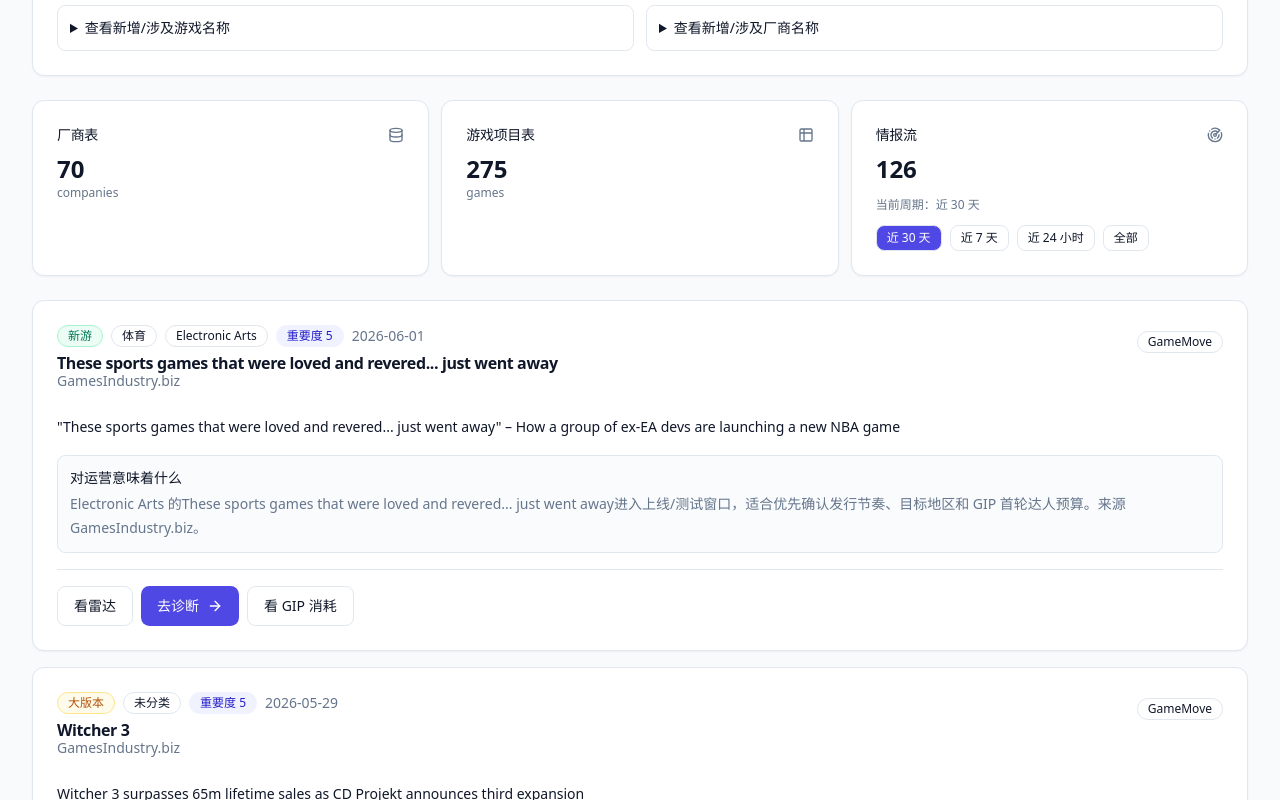
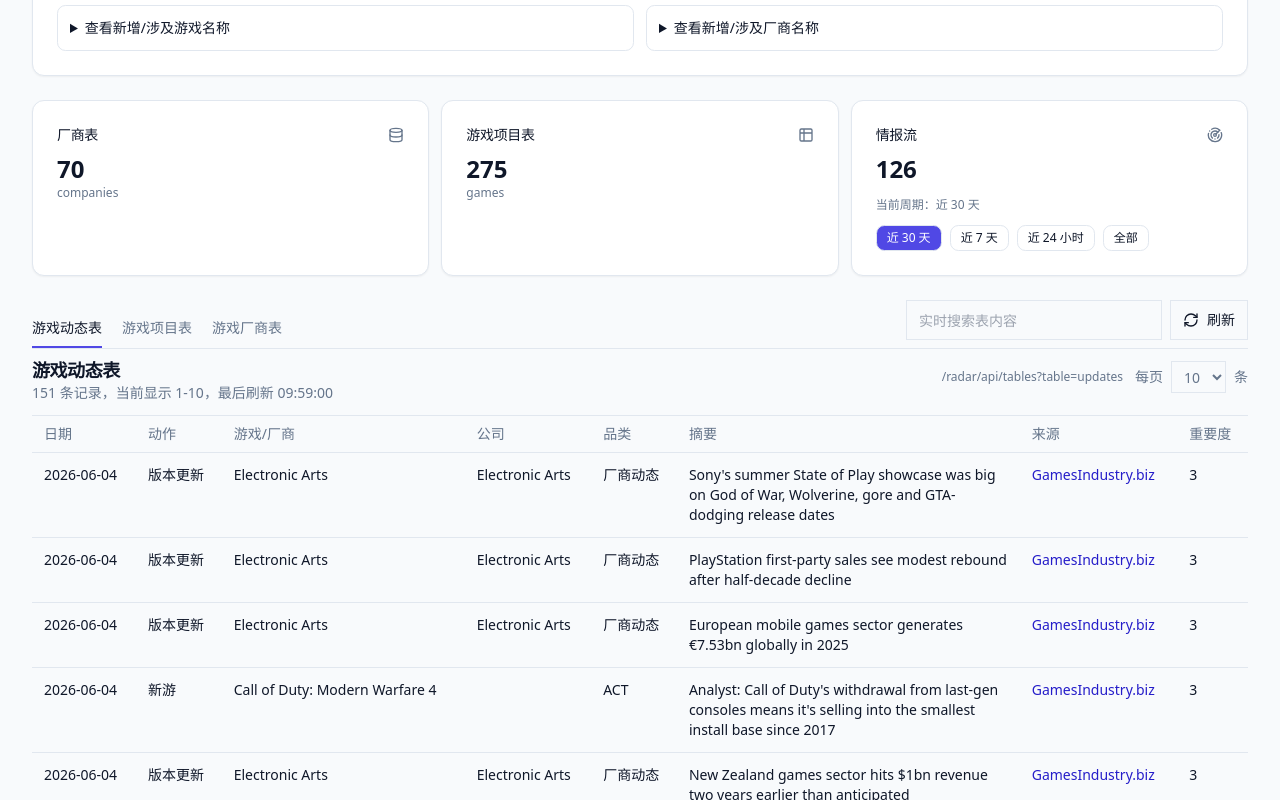
Before and after one commit to huangshixinbridger-lgtm/hackathon-vendor-intel, a Next.js app in the folder hackathon-vendor-intel/: page /radar in a window 1280 px wide. Shown: the part 693-1493 px from the top of the page. Built offline with nearby package versions, Linux system fonts and the light colour scheme.

Commit message:
fix: show database tables after radar summary

```diff
--- a/hackathon-vendor-intel/app/radar/page.tsx
+++ b/hackathon-vendor-intel/app/radar/page.tsx
@@ -1,5 +1,5 @@
 import Link from "next/link";
-import { ArrowRight, Database, Radar, Search, Table2 } from "lucide-react";
+import { Database, Radar, Search, Table2 } from "lucide-react";
 import { Badge } from "@/components/ui/badge";
 import { Button } from "@/components/ui/button";
 import { Card, CardContent, CardDescription, CardHeader, CardTitle } from "@/components/ui/card";
@@ -242,65 +242,6 @@
         </Card>
       </div>
 
-      <div className="grid gap-4">
-        {intelligenceItems.map((move) => (
-          <Card key={`${move.id}-${move.gameId}`} id={`move-${move.id}`}>
-            <CardHeader className="gap-3 sm:flex-row sm:items-start sm:justify-between">
-              <div className="space-y-2">
-                <div className="flex flex-wrap items-center gap-2">
-                  <Badge className={`border ${moveTone[move.moveType]}`}>{move.moveType}</Badge>
-                  <Badge variant="outline">{move.category}</Badge>
-                  {move.companyName ? <Badge variant="outline">{move.companyName}</Badge> : null}
-                  <Badge variant={move.importance >= 4 ? "accent" : "outline"}>重要度 {move.importance}</Badge>
-                  <span className="text-sm text-muted-foreground">{move.date}</span>
-                </div>
-                <div>
-                  <CardTitle>{move.name}</CardTitle>
-                  <CardDescription>{move.source}</CardDescription>
-                </div>
-              </div>
-              <Badge variant="outline">GameMove</Badge>
-            </CardHeader>
-            <CardContent className="space-y-4">
-              <p className="text-sm leading-6">{move.summary}</p>
-              <div className="rounded-md border bg-muted/40 px-3 py-3 text-sm">
-                <div className="mb-1 font-medium">对运营意味着什么</div>
-                <p className="leading-6 text-muted-foreground">{move.operationMeaning}</p>
-              </div>
-              <div className="flex flex-col gap-2 border-t pt-4 sm:flex-row">
-                <Link
-                  href={`/radar?gameId=${move.gameId}`}
-                  className="inline-flex h-10 items-center justify-center gap-2 rounded-md border border-input bg-card px-4 py-2 text-sm font-medium transition-colors hover:bg-accent hover:text-accent-foreground"
-                >
-                  看雷达
-                </Link>
-                <Link
-                  href={`/diagnosis?gameId=${move.gameId}`}
-                  className="inline-flex h-10 items-center justify-center gap-2 rounded-md bg-primary px-4 py-2 text-sm font-medium text-primary-foreground transition-colors hover:bg-primary/90"
-                >
-                  去诊断
-                  <ArrowRight className="h-4 w-4" />
-                </Link>
-                <Link
-                  href={`/gip?gameId=${move.gameId}`}
-                  className="inline-flex h-10 items-center justify-center gap-2 rounded-md border border-input bg-card px-4 py-2 text-sm font-medium transition-colors hover:bg-accent hover:text-accent-foreground"
-                >
-                  看 GIP 消耗
-                </Link>
-              </div>
-            </CardContent>
-          </Card>
-        ))}
-      </div>
-
-      {intelligenceItems.length === 0 ? (
-        <Card>
-          <CardContent className="py-10 text-center text-sm text-muted-foreground">
-            没有匹配的游戏动作。换个关键词或筛选条件再试试。
-          </CardContent>
-        </Card>
-      ) : null}
-
       <RadarDatabaseView initialSnapshot={snapshot} />
     </div>
   );
```
